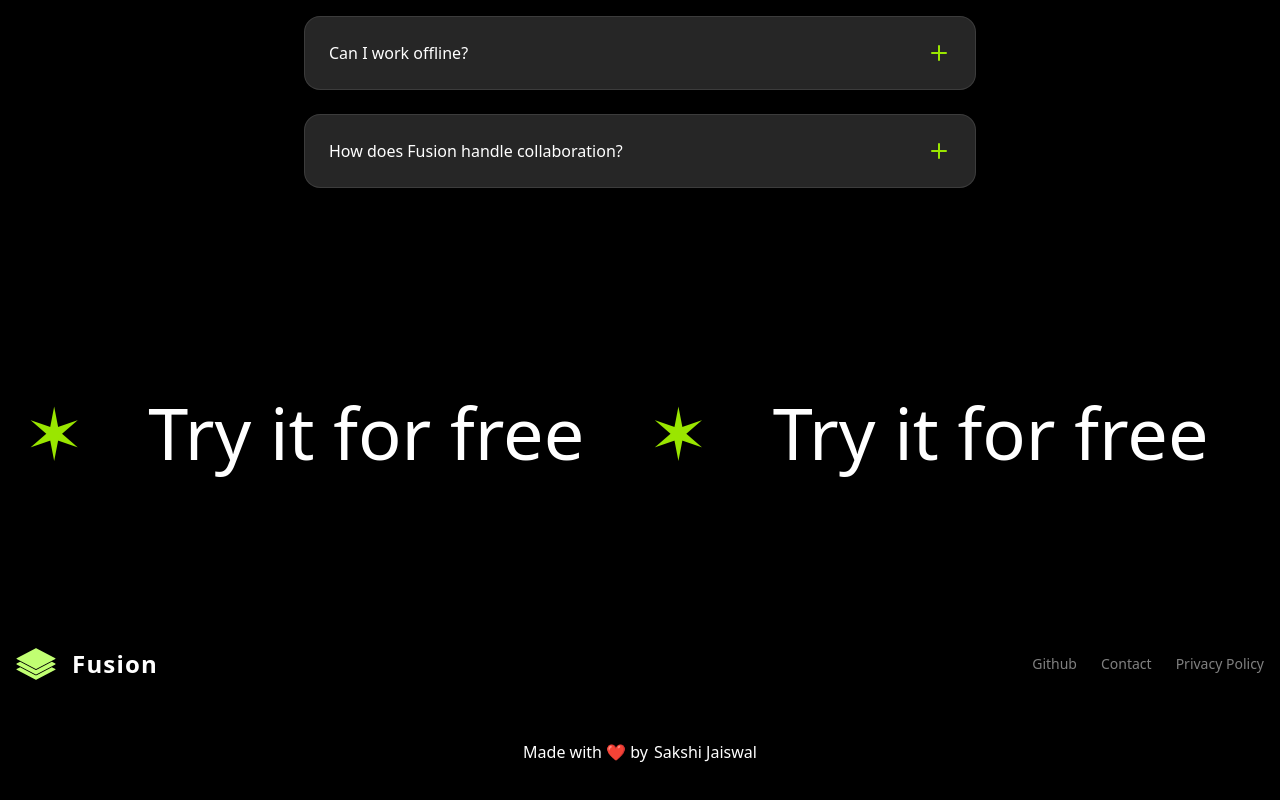
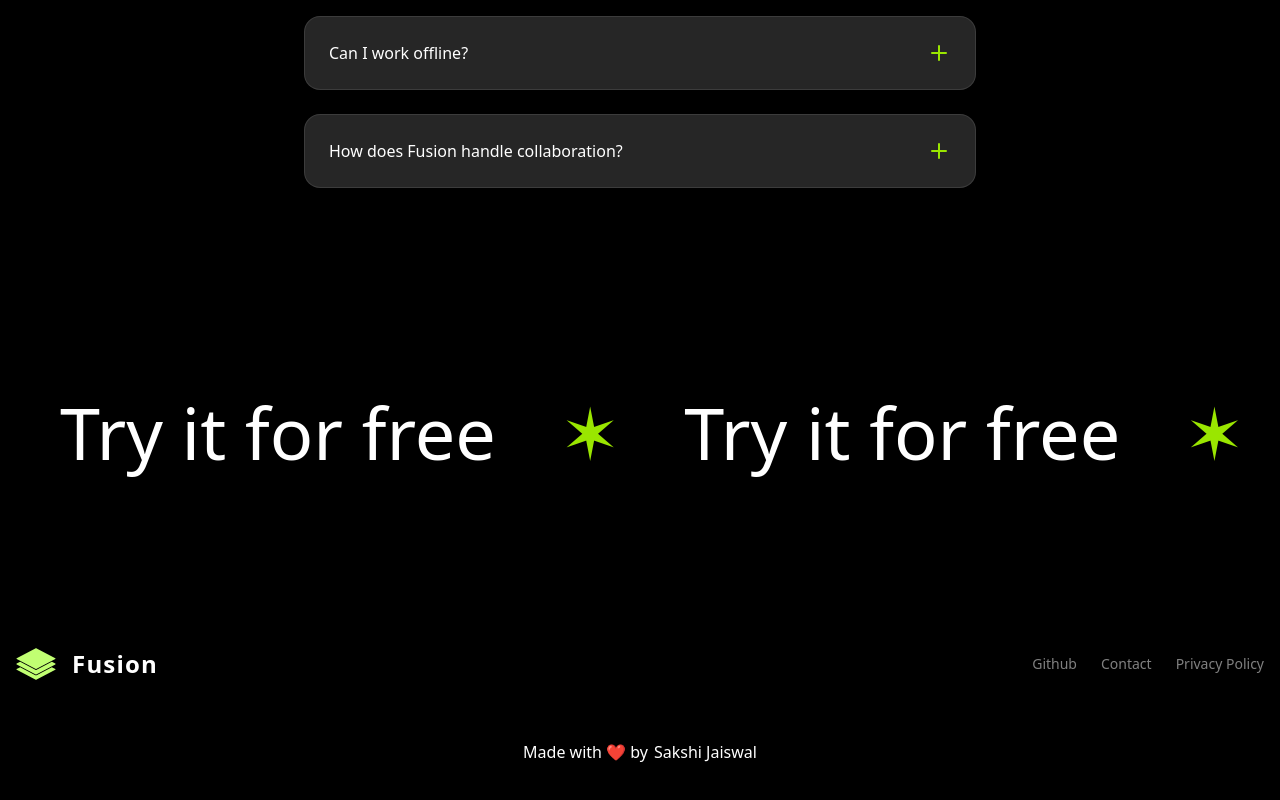
Before and after one commit to thesakshijaiswal/fusion, a Next.js app: page / in a window 1280 px wide. Shown: the part 5769-6569 px from the top of the page. Built offline with nearby package versions, Linux system fonts and the light colour scheme.

Commit message:
feat: add infinity scroll animation to CTA text

```diff
--- a/src/sections/CallToAction..tsx
+++ b/src/sections/CallToAction..tsx
@@ -1,15 +1,22 @@
+"use client";
+
+import { motion } from "motion/react";
 export default function CallToAction() {
   return (
     <section className="py-24">
       <div className="flex overflow-x-clip p-4">
-        <div className="flex flex-none gap-16 text-7xl font-medium">
+        <motion.div
+          animate={{ x: "-50%" }}
+          transition={{ duration: 30, ease: "linear", repeat: Infinity }}
+          className="flex flex-none gap-16 text-7xl font-medium"
+        >
           {Array.from({ length: 10 }).map((_, i) => (
             <div key={i} className="flex items-center gap-16">
               <span className="text-lime-400">&#10038;</span>
               <span>Try it for free</span>
             </div>
           ))}
-        </div>
+        </motion.div>
       </div>
     </section>
   );
```
